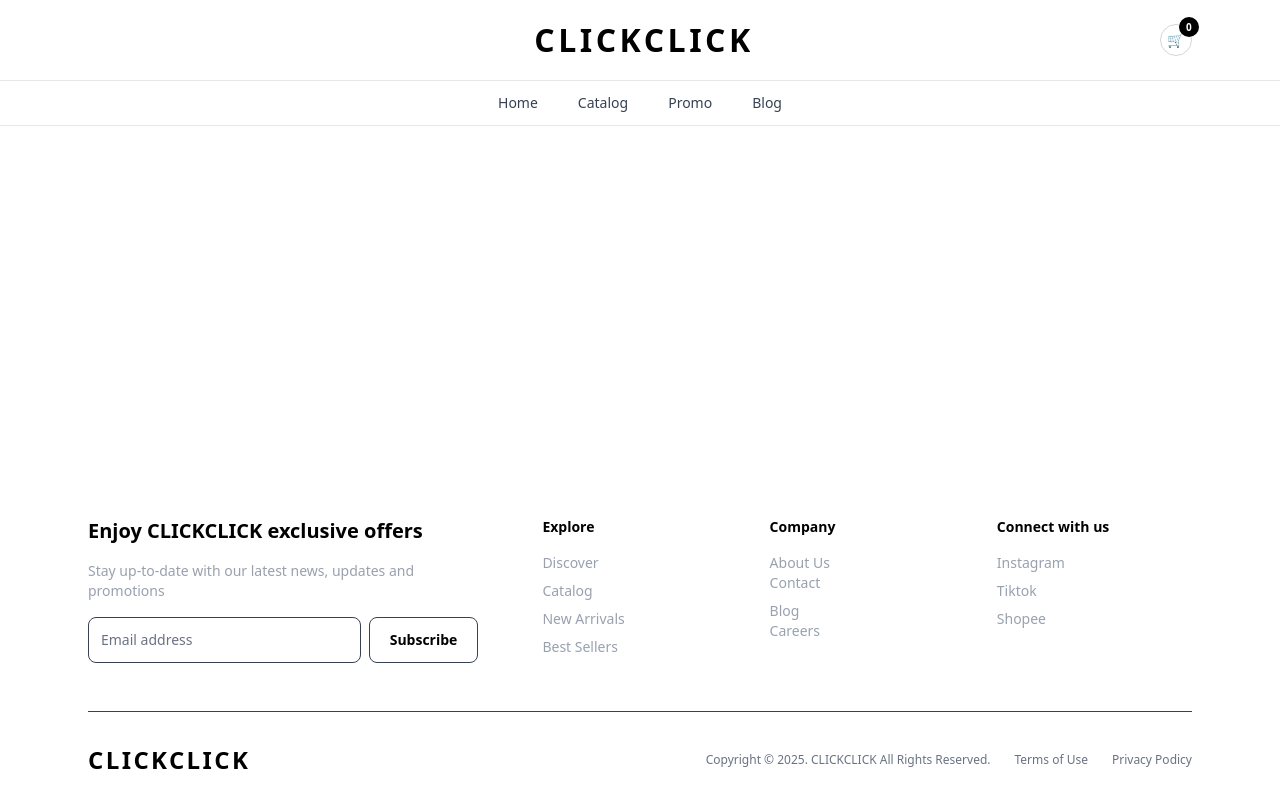
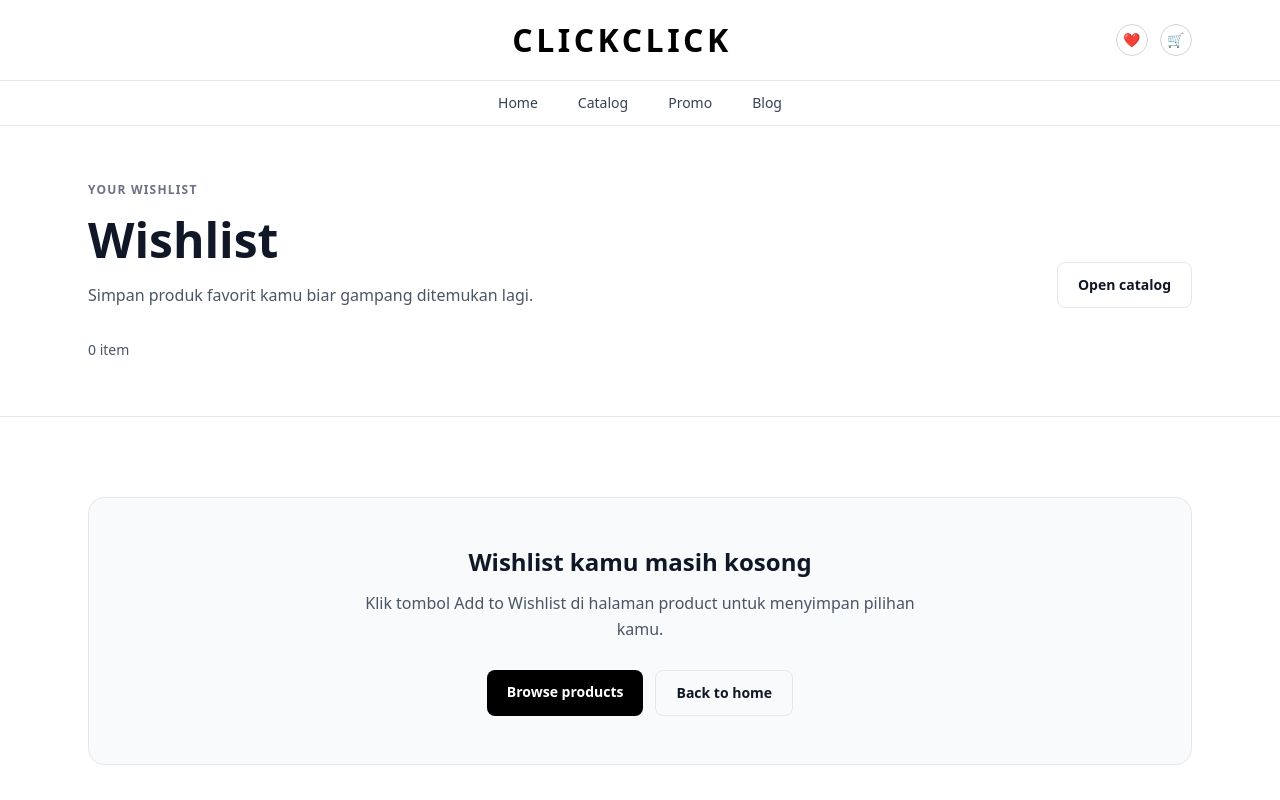
Before and after one commit to chiesazn-coder/clickclicknew, a React (Vite) app: page /wishlist in a window 1280 px wide. Shown: the top 800 px of the page. Built offline with nearby package versions, Linux system fonts and the light colour scheme.

Commit message:
whislist

```diff
--- a/src/App.jsx
+++ b/src/App.jsx
@@ -15,6 +15,7 @@
 import ContactPage from "./pages/ContactPage";
 import BlogComingSoon from "./pages/BlogComingSoon";
 import CareersPage from "./pages/CareersPage";
+import WishlistPage from "./pages/WishlistPage";
 
 
 function App() {
@@ -37,6 +38,7 @@
           <Route path="/contact" element={<ContactPage />} />
           <Route path="/blog" element={<BlogComingSoon />} />
           <Route path="/careers" element={<CareersPage />} />
+          <Route path="/wishlist" element={<WishlistPage />} />
         </Routes>
       </div>
 
--- a/src/components/Navbar.jsx
+++ b/src/components/Navbar.jsx
@@ -1,9 +1,15 @@
-import { NavLink } from "react-router-dom";
+import { NavLink, Link } from "react-router-dom";
 import "../styles/main.css";
 import { useCart } from "../context/CartContext";
+import { useWishlist } from "../context/WishlistContext";
 
 function Navbar() {
   const { openCart, totalQty } = useCart();
+  const { items } = useWishlist();
+
+  const wishlistCount = Array.isArray(items)
+    ? items.length
+    : Object.keys(items || {}).length;
 
   const baseClass = "text-gray-700 transition hover:text-black";
   const activeClass = "text-pink-500 font-medium";
@@ -11,25 +17,49 @@
   return (
     <header className="sticky top-0 z-30 bg-white/80 backdrop-blur border-b border-gray-200">
       <div className="mx-auto flex h-20 max-w-6xl items-center justify-between px-6">
-        {/* Left spacer (biar logo tetap center walau ada cart di kanan) */}
+
+        {/* Left spacer (biar logo tetap center) */}
         <div className="w-10" />
 
         {/* Logo */}
-        <div className="logo">CLICKCLICK</div>
+        <Link to="/" className="logo">
+          CLICKCLICK
+        </Link>
+
+        {/* Right actions */}
+        <div className="flex items-center gap-3">
+
+          {/* Wishlist */}
+          <Link
+            to="/wishlist"
+            aria-label="Wishlist"
+            className="relative flex h-8 w-8 items-center justify-center rounded-full border border-gray-300 hover:bg-black/5 transition"
+          >
+            <span className="text-sm">❤️</span>
+
+            {wishlistCount > 0 && (
+              <span className="absolute -top-2 -right-2 flex h-5 min-w-[20px] items-center justify-center rounded-full bg-black px-1 text-[10px] font-semibold text-white">
+                {wishlistCount}
+              </span>
+            )}
+          </Link>
 
           {/* Cart */}
           <button
             type="button"
             onClick={openCart}
             aria-label="Open cart"
-          className="relative flex h-8 w-8 items-center justify-center rounded-full border border-gray-300 hover:bg-black/5"
+            className="relative flex h-8 w-8 items-center justify-center rounded-full border border-gray-300 hover:bg-black/5 transition"
           >
             <span className="text-sm">🛒</span>
 
-          <span className="absolute -top-2 -right-2 flex h-5 w-5 items-center justify-center rounded-full bg-black text-[10px] font-semibold text-white">
+            {totalQty > 0 && (
+              <span className="absolute -top-2 -right-2 flex h-5 min-w-[20px] items-center justify-center rounded-full bg-black px-1 text-[10px] font-semibold text-white">
                 {totalQty}
               </span>
+            )}
           </button>
+        </div>
       </div>
 
       {/* Menu nav */}
--- /dev/null
+++ b/src/pages/WishlistPage.jsx
@@ -0,0 +1,188 @@
+import React from "react";
+import { Link } from "react-router-dom";
+import { useWishlist } from "../context/WishlistContext";
+
+const formatRupiah = (number) => {
+  const n = Number(number || 0);
+  return new Intl.NumberFormat("id-ID", {
+    style: "currency",
+    currency: "IDR",
+    minimumFractionDigits: 0,
+  }).format(n);
+};
+
+export default function WishlistPage() {
+  const { items, removeItem, toggleItem, clear } = useWishlist();
+
+  // Support items = array OR object
+  const wishlistItems = Array.isArray(items) ? items : Object.values(items || {});
+
+  const handleRemove = (key) => {
+    if (typeof removeItem === "function") return removeItem(key);
+    if (typeof toggleItem === "function") return toggleItem({ key }); // fallback kalau context cuma punya toggle
+  };
+
+  return (
+    <main className="bg-white text-gray-900">
+      <section className="border-b border-gray-200">
+        <div className="mx-auto max-w-6xl px-6 py-14">
+          <p className="text-xs font-semibold tracking-widest uppercase text-gray-500">
+            Your wishlist
+          </p>
+
+          <div className="mt-3 flex flex-col md:flex-row md:items-end md:justify-between gap-6">
+            <div>
+              <h1 className="text-3xl md:text-5xl font-semibold leading-tight">
+                Wishlist
+              </h1>
+              <p className="mt-3 text-gray-600 max-w-2xl leading-relaxed">
+                Simpan produk favorit kamu biar gampang ditemukan lagi.
+              </p>
+            </div>
+
+            <div className="flex gap-3">
+              <Link
+                to="/catalog"
+                className="px-5 py-3 rounded-lg border border-gray-200 text-sm font-semibold hover:border-black transition"
+              >
+                Open catalog
+              </Link>
+
+              {wishlistItems.length > 0 && typeof clear === "function" && (
+                <button
+                  type="button"
+                  onClick={clear}
+                  className="px-5 py-3 rounded-lg bg-black text-white text-sm font-semibold hover:bg-gray-800 transition"
+                >
+                  Clear wishlist
+                </button>
+              )}
+            </div>
+          </div>
+
+          <div className="mt-8 text-sm text-gray-600">
+            {wishlistItems.length} item
+          </div>
+        </div>
+      </section>
+
+      {/* EMPTY STATE */}
+      {wishlistItems.length === 0 ? (
+        <section className="py-20">
+          <div className="mx-auto max-w-6xl px-6">
+            <div className="rounded-2xl border border-gray-200 bg-gray-50 p-10 md:p-12 text-center">
+              <h2 className="text-xl md:text-2xl font-semibold">
+                Wishlist kamu masih kosong
+              </h2>
+              <p className="mt-3 text-gray-600 max-w-xl mx-auto leading-relaxed">
+                Klik tombol Add to Wishlist di halaman product untuk menyimpan
+                pilihan kamu.
+              </p>
+
+              <div className="mt-7 flex flex-wrap justify-center gap-3">
+                <Link
+                  to="/catalog"
+                  className="px-5 py-3 rounded-lg bg-black text-white text-sm font-semibold hover:bg-gray-800 transition"
+                >
+                  Browse products
+                </Link>
+                <Link
+                  to="/"
+                  className="px-5 py-3 rounded-lg border border-gray-200 text-sm font-semibold hover:border-black transition"
+                >
+                  Back to home
+                </Link>
+              </div>
+            </div>
+          </div>
+        </section>
+      ) : (
+        /* GRID */
+        <section className="py-14">
+          <div className="mx-auto max-w-6xl px-6">
+            <div className="grid grid-cols-1 sm:grid-cols-2 lg:grid-cols-3 gap-8">
+              {wishlistItems.map((item) => (
+                <div
+                  key={item.key}
+                  className="border border-gray-200 rounded-2xl overflow-hidden hover:shadow-lg transition-shadow bg-white"
+                >
+                  {/* Image */}
+                  <div className="bg-gray-50 flex items-center justify-center h-64">
+                    <img
+                      src={item.image}
+                      alt={item.name}
+                      className="max-h-full object-contain p-6"
+                      loading="lazy"
+                    />
+                  </div>
+
+                  {/* Content */}
+                  <div className="p-5">
+                    <div className="flex items-start justify-between gap-4">
+                      <div>
+                        <h3 className="text-base font-semibold text-gray-900 leading-tight">
+                          {item.name}
+                        </h3>
+                        <p className="mt-1 text-sm text-gray-600">
+                          {formatRupiah(item.price)}
+                        </p>
+                      </div>
+
+                      <button
+                        type="button"
+                        onClick={() => handleRemove(item.key)}
+                        className="shrink-0 px-3 py-2 rounded-lg border border-gray-200 text-xs font-semibold text-gray-800 hover:border-black transition"
+                        aria-label="Remove from wishlist"
+                        title="Remove"
+                      >
+                        Remove
+                      </button>
+                    </div>
+
+                    {/* Actions */}
+                    <div className="mt-5 flex gap-3">
+                      <Link
+                        to="/catalog"
+                        className="flex-1 text-center py-2.5 rounded-lg border border-gray-200 text-sm font-semibold hover:border-black transition"
+                      >
+                        View product
+                      </Link>
+
+                      <Link
+                        to="/catalog"
+                        className="flex-1 text-center py-2.5 rounded-lg bg-black text-white text-sm font-semibold hover:bg-gray-800 transition"
+                      >
+                        Add to cart
+                      </Link>
+                    </div>
+
+                    <p className="mt-4 text-xs text-gray-500">
+                      Saved for later. Tanpa spam. Tanpa ribet.
+                    </p>
+                  </div>
+                </div>
+              ))}
+            </div>
+
+            {/* Bottom CTA */}
+            <div className="mt-12 rounded-2xl border border-gray-200 bg-gray-50 p-8 flex flex-col md:flex-row md:items-center md:justify-between gap-6">
+              <div>
+                <p className="text-sm font-semibold">Keep it real.</p>
+                <p className="mt-1 text-sm text-gray-600">
+                  Lanjut browse produk lain dan simpan yang paling kamu suka.
+                </p>
+              </div>
+
+              <Link
+                to="/catalog"
+                className="inline-flex items-center justify-center px-5 py-3 rounded-lg bg-black text-white text-sm font-semibold hover:bg-gray-800 transition"
+              >
+                Explore catalog
+              </Link>
+            </div>
+          </div>
+        </section>
+      )}
+    </main>
+  );
+}
```
Lines whose indentation alone changed are shown as unchanged.
